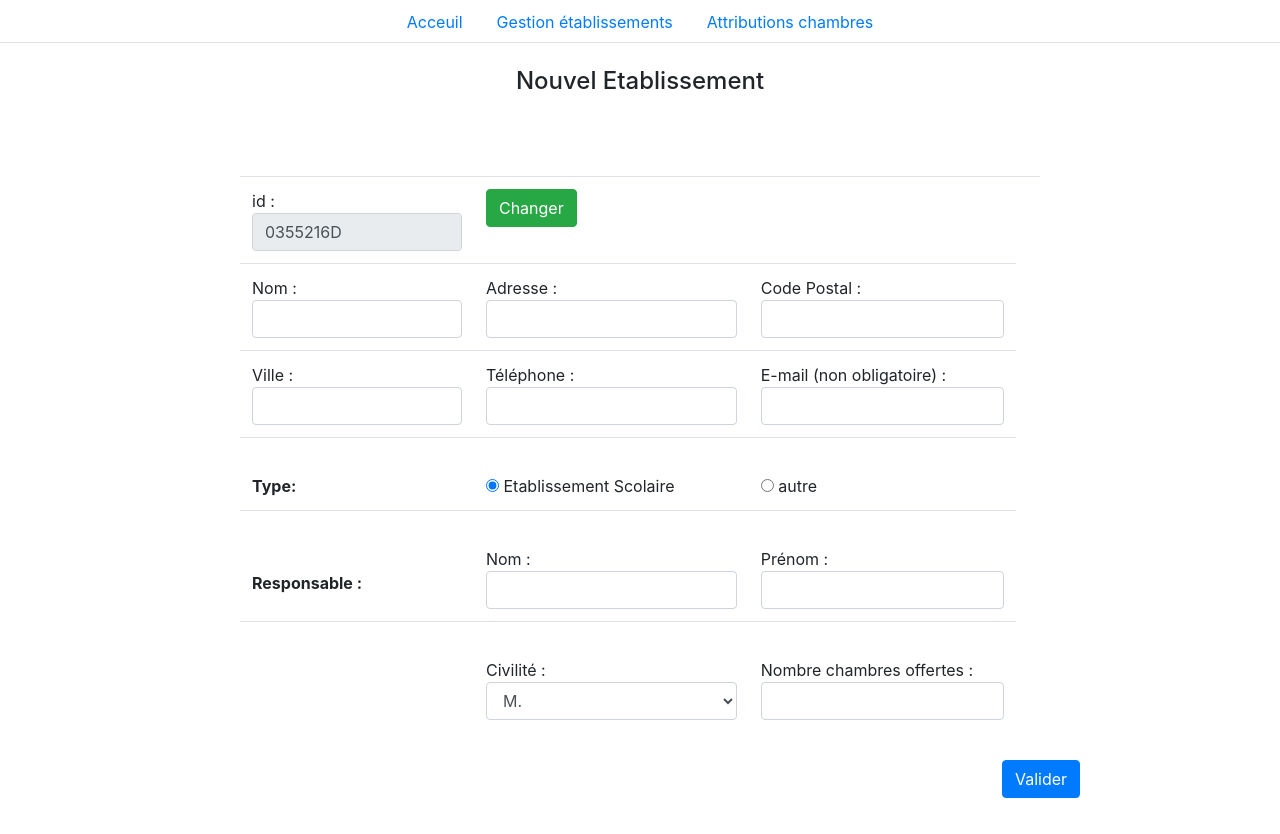
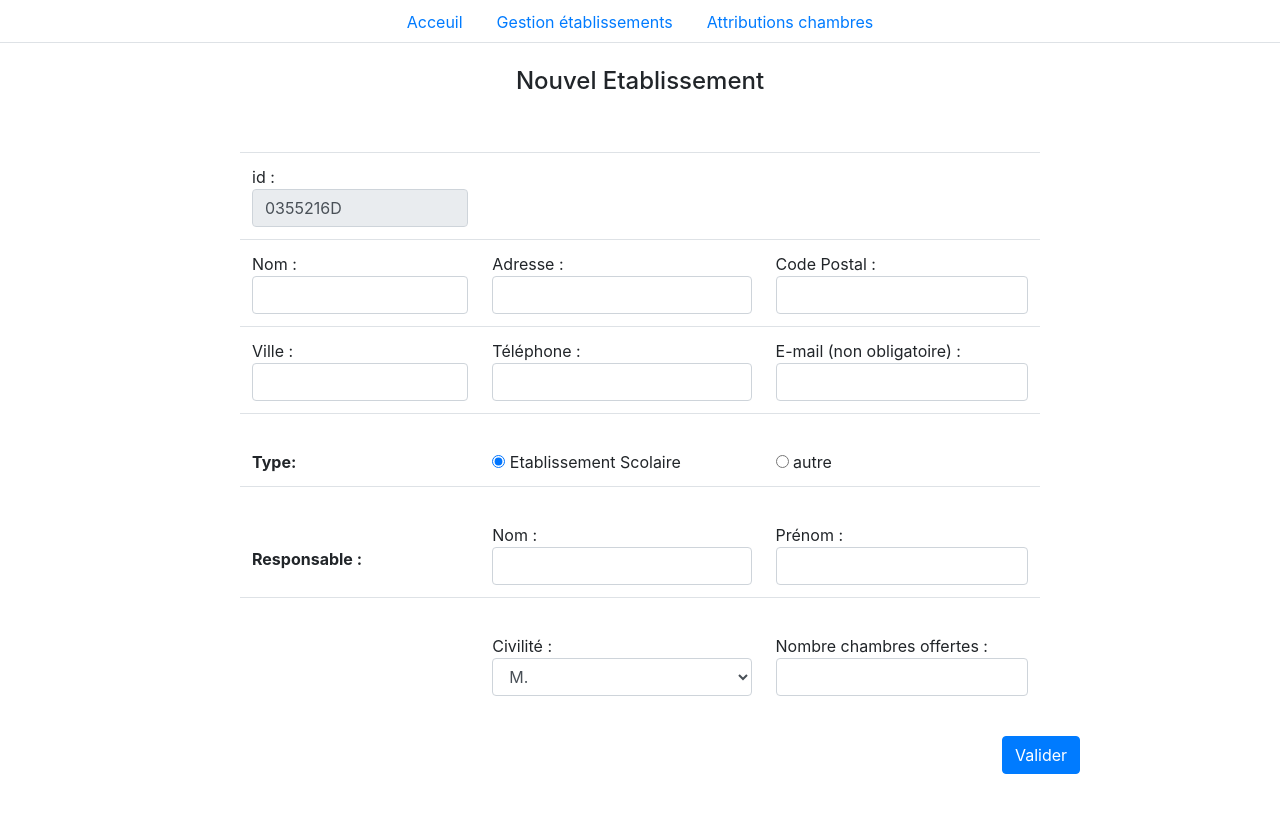
Before and after one commit to huhulacolle/MissionFestival, a PHP site: page /creationEtablissement.php?action=1 in a window 1280 px wide. Shown: the part 199-1033 px from the top of the page. After the commit the page ends 973 px from the top, so only its background shows below. Run offline with PHP 8.4, Linux system fonts and the light colour scheme; data that the repository does not hold is empty.

Commit message:
Suppression bouton

```diff
--- a/creationEtablissement.php
+++ b/creationEtablissement.php
@@ -74,10 +74,6 @@ $id[7] = $chars[rand(0, strlen($chars) - 1)];
             <tr>
                 <td> id : <input type='text' class="form-control" name='id' <?php echo "value='" . $id . "'" ?> size='1'
                         maxlength='8' readonly>
-                            <div class="bouton">
-                    <td><button type="submit" value="Changer" class="btn btn-success mb-2" onclick='window.location.reload(false)' value="Rafraichir"/>Changer</button></td>
-                             </div>
-                    <br>
                 </td>
                 <td>
                 <td> </td>
```
